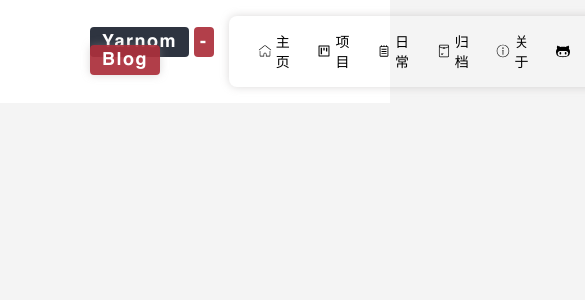
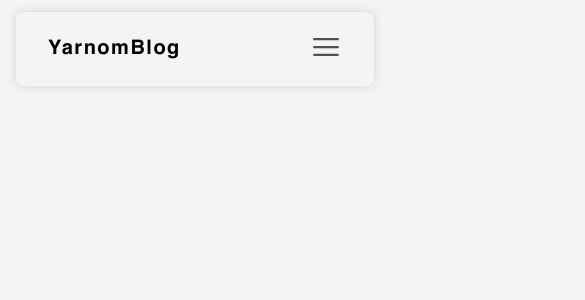
Before and after one commit to fengyarnom/whisper, a React (Create React App) app: page / in a window 390 px wide. Shown: the top 300 px of the page, 585 px wide, since content can reach past the window. Built offline with nearby package versions, Linux system fonts and the light colour scheme.

Commit message:
:sparkles: Adapted to the header module on the mobile phone website

```diff
--- /dev/null
+++ b/src/App.scss
@@ -0,0 +1,5 @@
+@media screen and (max-width: 960px){
+    .App{
+        padding: 0 1em;
+    }
+}
--- a/src/components/header/header.scss
+++ b/src/components/header/header.scss
@@ -1,3 +1,3 @@
 .app-header{
-    color:red;
+
 }
--- a/src/components/logo/index.js
+++ b/src/components/logo/index.js
@@ -4,10 +4,18 @@ export default class Logo extends React.Component{
     return(
       <div className="logo">
         <div className="logo-text">
+
                 <span className="tag1">Yarnom</span>
                 <span className="tag2">-</span>
                 <span className="tag3">Blog</span>
-            </div>
+
+        </div>
+        <div className="menuIcon">
+          <a href="">
+            <svg t="1641610771983" className="icon" viewBox="0 0 1024 1024" version="1.1" xmlns="http://www.w3.org/2000/svg" p-id="2309" width="200" height="200"><path d="M133.31 296.552h757.207c19.782 0 35.951-16.169 35.951-35.95 0-19.782-15.997-35.952-35.95-35.952H133.31c-19.782 0-35.951 16.17-35.951 35.951 0 19.782 16.17 35.951 35.95 35.951zM890.517 476.135H133.311c-19.782 0-35.951 16.17-35.951 35.951 0 19.782 16.17 35.951 35.95 35.951h757.207c19.782 0 35.951-16.17 35.951-35.951 0-19.782-16.17-35.95-35.95-35.95zM890.517 727.448H133.311c-19.782 0-35.951 15.997-35.951 35.95s16.17 35.952 35.95 35.952h757.207c19.782 0 35.951-15.998 35.951-35.951s-16.17-35.951-35.95-35.951z" p-id="2310" fill="#515151"></path></svg>
+          </a>
+
+        </div>
       </div>
     )
   }
--- a/src/components/logo/logo.scss
+++ b/src/components/logo/logo.scss
@@ -1,3 +1,4 @@
+@media screen and (min-width: 960px){
     .logo{
         margin:10px;
 
@@ -28,5 +29,32 @@
                 margin-right: 5px;
                 box-shadow: 0px 0px 9px 0px #a19a9a61;
             }
+
+        }
+        .menuIcon{
+            display: none;
         }
     }
+}
+@media screen and (max-width: 960px){
+    .logo{
+        display: flex;
+        align-items: center;
+        justify-content: space-between;
+        .logo-text{
+            font-family: 'Helvetica-Blog';
+            font-size:20px;
+            letter-spacing: 1.5px;
+            font-weight: 600;
+            .tag2{
+                display: none;
+            }
+        }
+        .menuIcon{
+            svg{
+                width: 32px;
+                height: 32px;
+            }
+        }
+    }
+}
--- a/src/components/navBar/index.js
+++ b/src/components/navBar/index.js
@@ -6,6 +6,7 @@ export default class NavBar extends React.Component{
   render(){
     return(
       <div className="navBar">
+
         <Logo></Logo>
         <NavList></NavList>
         <Options></Options>
--- a/src/components/navBar/navBar.scss
+++ b/src/components/navBar/navBar.scss
@@ -1,3 +1,4 @@
+@media screen and (min-width: 960px){
     .navBar{
         background-color: #ffffff;
         display: flex;
@@ -5,3 +6,12 @@
         justify-content:space-around;
         padding: 1em 5em;
     }
+}
+@media screen and (max-width: 960px){
+    .navBar{
+        padding: 1.2em 2em;
+        box-shadow: 0px 0px 9px 0px #a19a9a61;
+        border-radius: 8px;
+        margin:12px 0;
+    }
+}
--- a/src/components/navList/navList.scss
+++ b/src/components/navList/navList.scss
@@ -1,3 +1,4 @@
+@media screen and (min-width: 960px){
     .navList{
         display: flex;
         padding: 0.8em 1em;
@@ -26,6 +27,7 @@
                 }
 
             }
+            transition:2;
         }
         a:hover{
             border-radius: 6px;
@@ -33,3 +35,9 @@
         }
 
     }
+}
+@media screen and (max-width: 960px){
+    .navList{
+        display: none;
+    }
+}
--- a/src/components/options/options.scss
+++ b/src/components/options/options.scss
@@ -1,3 +1,4 @@
+@media screen and (min-width: 960px){
     .options{
         display: flex;
         align-items: center;
@@ -20,3 +21,11 @@
             font-weight: 600;
         }
     }
+
+}
+
+@media screen and (max-width: 960px){
+    .options{
+        display: none;
+    }
+}
--- a/src/index.scss
+++ b/src/index.scss
@@ -21,6 +21,7 @@ code {
   font-family: source-code-pro, Menlo, Monaco, Consolas, 'Courier New',
     monospace;
 }
+@import url('./App.scss');
 @import url('./components/header/header.scss');
 @import url('./components/logo/logo.scss');
 @import url('./components/navList/navList.scss');
```
Lines whose indentation alone changed are shown as unchanged.
